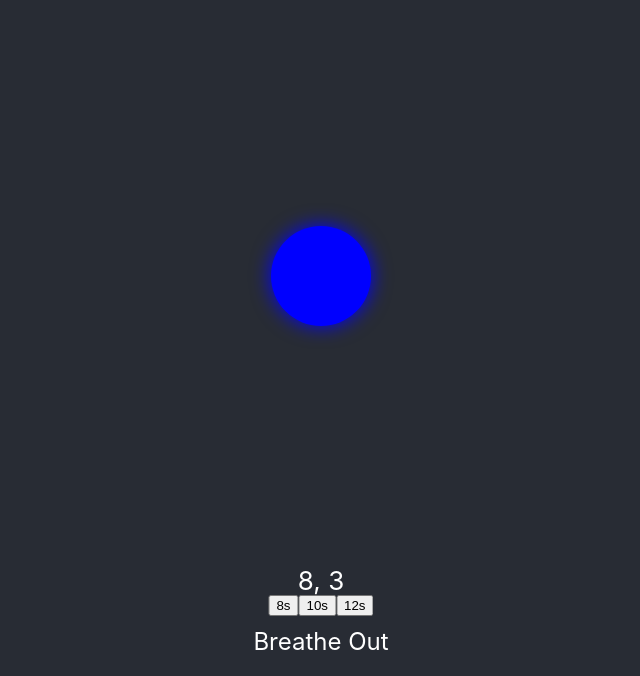
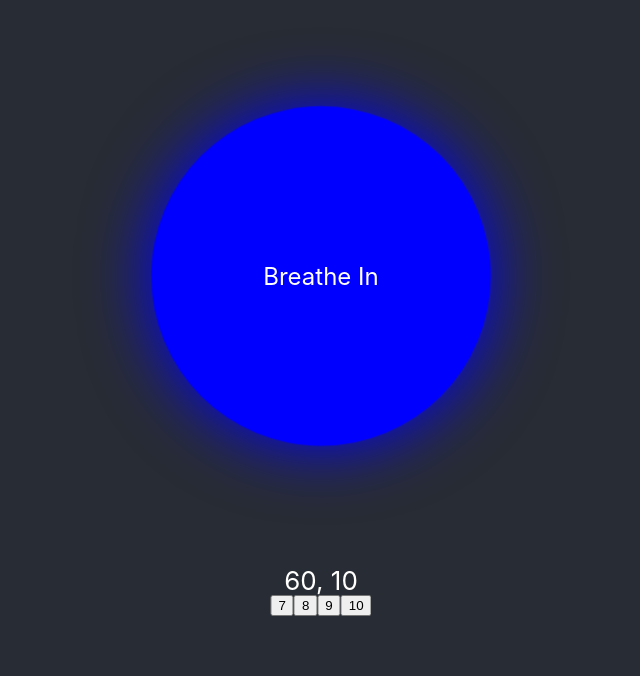
Before and after one commit to kpytlos/breathetest, a React (Create React App) app: page / in a window 1280 px wide. Shown: the part 124-800 px from the top of the page, without its empty margins (319-959 px from the left). Built offline with nearby package versions, Linux system fonts and the light colour scheme.

Commit message:
Added text in the middle, corrected calculation of breaths (before it was duration)

```diff
--- a/src/Components/AnimationOptions.js
+++ b/src/Components/AnimationOptions.js
@@ -2,16 +2,17 @@ import React, { Component } from "react";
 import "./AnimationOptions.css";
 
 class AnimationOptions extends Component {
-  handleDurationChange = (duration) => {
-    this.props.onDurationChange(duration);
+  handleBreathsNumber = (newBreaths) => {
+    this.props.onBreathsNumber(newBreaths);
   };
 
   render() {
     return (
       <div className="durationButtons">
-        <button onClick={() => this.handleDurationChange(8)}>8s</button>
-        <button onClick={() => this.handleDurationChange(10)}>10s</button>
-        <button onClick={() => this.handleDurationChange(12)}>12s</button>
+        <button onClick={() => this.handleBreathsNumber(7)}>7</button>
+        <button onClick={() => this.handleBreathsNumber(8)}>8</button>
+        <button onClick={() => this.handleBreathsNumber(9)}>9</button>
+        <button onClick={() => this.handleBreathsNumber(10)}>10</button>
       </div>
     );
   }
--- a/src/Components/Circle.css
+++ b/src/Components/Circle.css
@@ -19,11 +19,12 @@
   }
 }
 .text {
-  position: fixed;
-  bottom: 20px;
+  position: absolute;
   left: 50%;
-  transform: translateX(-50%);
+  top: 50%;
+  transform: translate(-50%, -50%);
   font-size: 24px;
+  text-align: center;
 }
 
 .event-time {
--- a/src/Components/Circle.js
+++ b/src/Components/Circle.js
@@ -5,11 +5,10 @@ import AnimationOptions from "./AnimationOptions";
 class Circle extends Component {
   state = {
     text: "Breathe In",
-    duration: 8,
+    duration: 60,
+    breaths: 10,
     resetAnimation: false,
   };
-
-  timer = null;
 
   componentDidMount() {
     this.startTimer();
@@ -20,7 +19,8 @@ class Circle extends Component {
   }
 
   startTimer = () => {
-    this.timer = setInterval(this.changeText, (this.state.duration * 1000) / 2);
+    const breathDuration = this.state.duration / this.state.breaths;
+    this.timer = setInterval(this.changeText, (breathDuration / 2) * 1000);
   };
 
   clearTimer = () => {
@@ -34,9 +34,9 @@ class Circle extends Component {
     }));
   };
 
-  handleDurationChange = (duration) => {
+  handleBreathsNumber = (newBreaths) => {
     this.setState(
-      { duration, resetAnimation: true, text: "Breathe In" },
+      { breaths: newBreaths, resetAnimation: true, text: "Breathe In" },
       () => {
         this.clearTimer();
         this.startTimer();
@@ -48,19 +48,20 @@ class Circle extends Component {
   };
 
   render() {
-    const { duration, resetAnimation } = this.state;
+    const { duration, resetAnimation, breaths } = this.state;
     const circleClassName = `circle ${resetAnimation ? "reset-animation" : ""}`;
+    const breathDuration = duration / breaths;
 
     return (
       <div>
         <div
           className={circleClassName}
-          style={{ animationDuration: `${duration}s` }}
+          style={{ animationDuration: `${breathDuration}s` }}
         ></div>
         <div className="text">{this.state.text}</div>
-        <AnimationOptions onDurationChange={this.handleDurationChange} />
+        <AnimationOptions onBreathsNumber={this.handleBreathsNumber} />
         <div className="stats">
-          {this.state.duration}, {this.timer}
+          {duration}, {breaths}
         </div>
       </div>
     );
```
